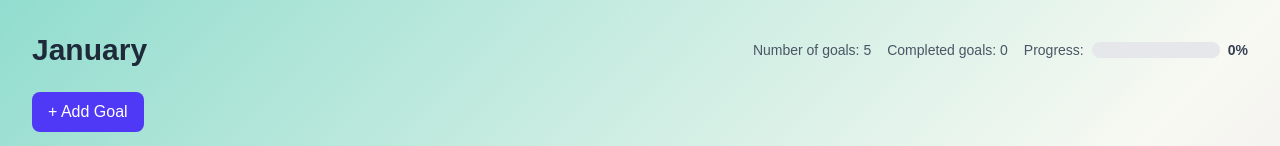
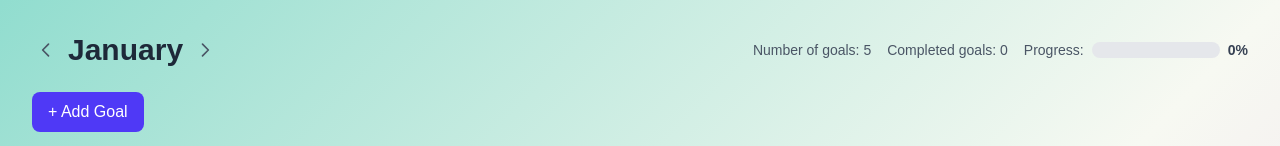
Before and after one commit to trackmyday/trackmyday.github.io, a Next.js app: page /goals in a window 1280 px wide. Shown: the top 146 px of the page. Built offline with nearby package versions, Linux system fonts and the light colour scheme.

Commit message:
month navigation in header

```diff
--- a/app/goals/HabitTracker.tsx
+++ b/app/goals/HabitTracker.tsx
@@ -238,7 +238,25 @@ export default function HabitTracker() {
       <div className="max-w-7xl mx-auto">
         {/* Header */}
         <div className="mb-6 flex flex-col md:flex-row md:items-center md:justify-between gap-4">
-          <h1 className="text-3xl font-bold text-gray-800">{getMonthName(currentMonth)}</h1>
+          <div className="flex items-center gap-2">
+            <button
+              onClick={() => setCurrentMonth(new Date(currentMonth.getFullYear(), currentMonth.getMonth() - 1, 1))}
+              className="p-1 rounded-full hover:bg-gray-200 cursor-pointer"
+            >
+              <svg xmlns="http://www.w3.org/2000/svg" className="h-5 w-5 text-gray-600" fill="none" viewBox="0 0 24 24" stroke="currentColor">
+                <path strokeLinecap="round" strokeLinejoin="round" strokeWidth={2} d="M15 19l-7-7 7-7" />
+              </svg>
+            </button>
+            <h1 className="text-3xl font-bold text-gray-800">{getMonthName(currentMonth)}</h1>
+            <button
+              onClick={() => setCurrentMonth(new Date(currentMonth.getFullYear(), currentMonth.getMonth() + 1, 1))}
+              className="p-1 rounded-full hover:bg-gray-200 cursor-pointer"
+            >
+              <svg xmlns="http://www.w3.org/2000/svg" className="h-5 w-5 text-gray-600" fill="none" viewBox="0 0 24 24" stroke="currentColor">
+                <path strokeLinecap="round" strokeLinejoin="round" strokeWidth={2} d="M9 5l7 7-7 7" />
+              </svg>
+            </button>
+          </div>
           <div className="flex flex-col md:flex-row gap-4 md:items-center">
             <div className="text-sm text-gray-600">Number of goals: {goals.length}</div>
             <div className="text-sm text-gray-600">Completed goals: {totalCompleted}</div>
```
